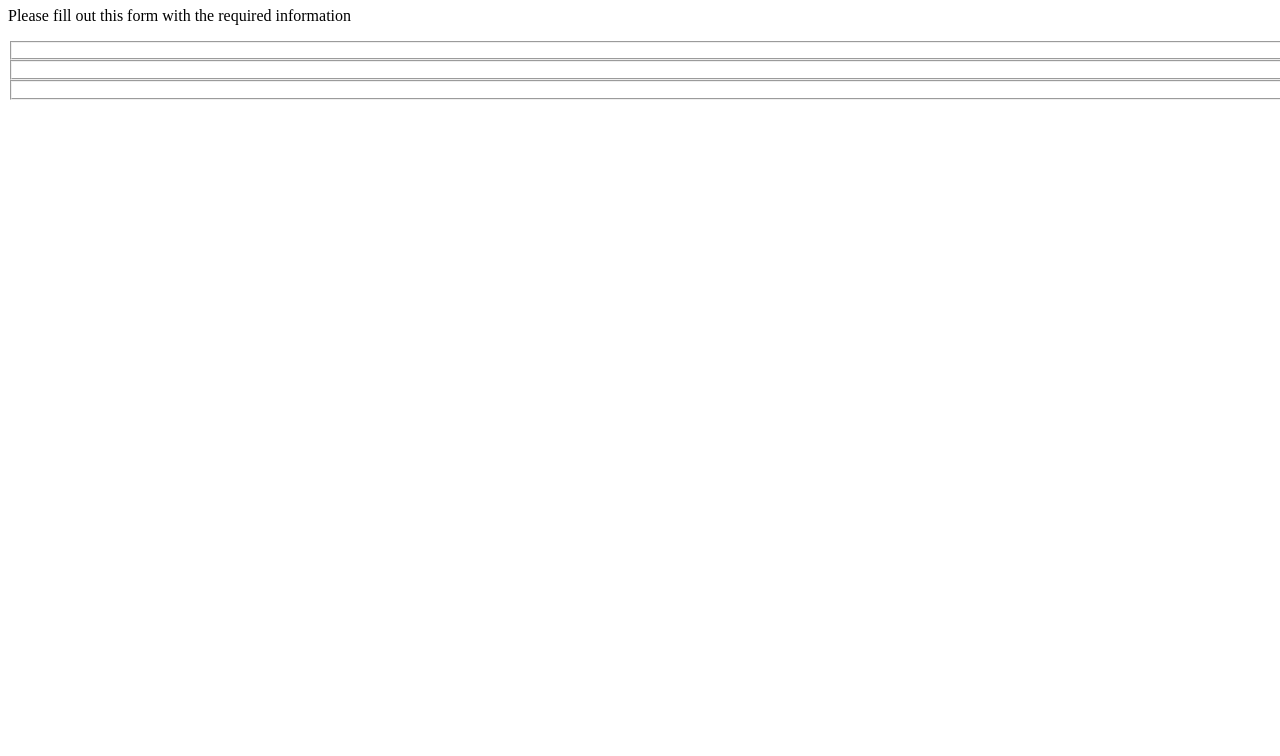
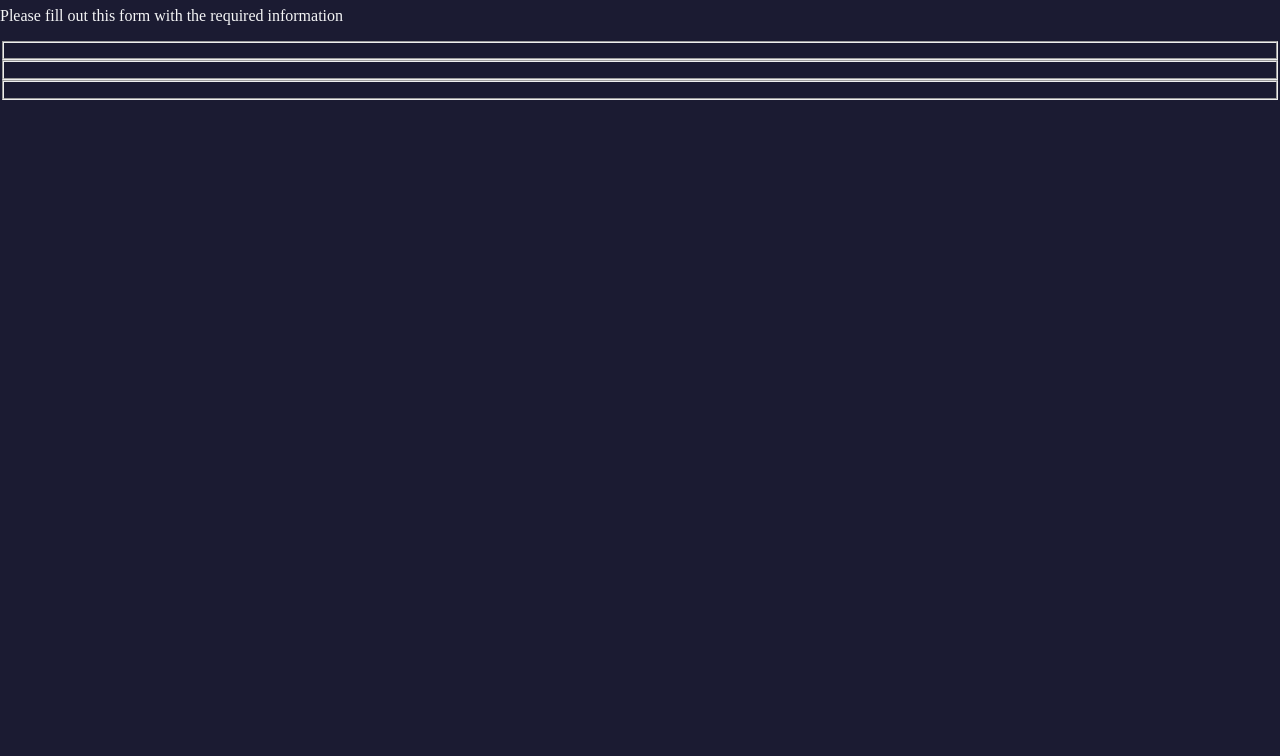
Before and after one commit to iBarakaa/FCC_htmlcssventures, a plain HTML site: page forms/index.html in a window 1280 px wide. Shown: the part 73-829 px from the top of the page. Drawn offline with Linux system fonts and the light colour scheme.

Commit message:
Color specifications to the form

```diff
--- a/forms/styles.css
+++ b/forms/styles.css
@@ -3,4 +3,10 @@ body {
 
     /* view port height */
     height: 100vh;
+    /* removing default horizontal scrollbar */
+    margin: 0;
+
+    /* color manipulation of text and background */
+    background-color: #1b1b32;
+    color: #f5f6f7;
 }
```
